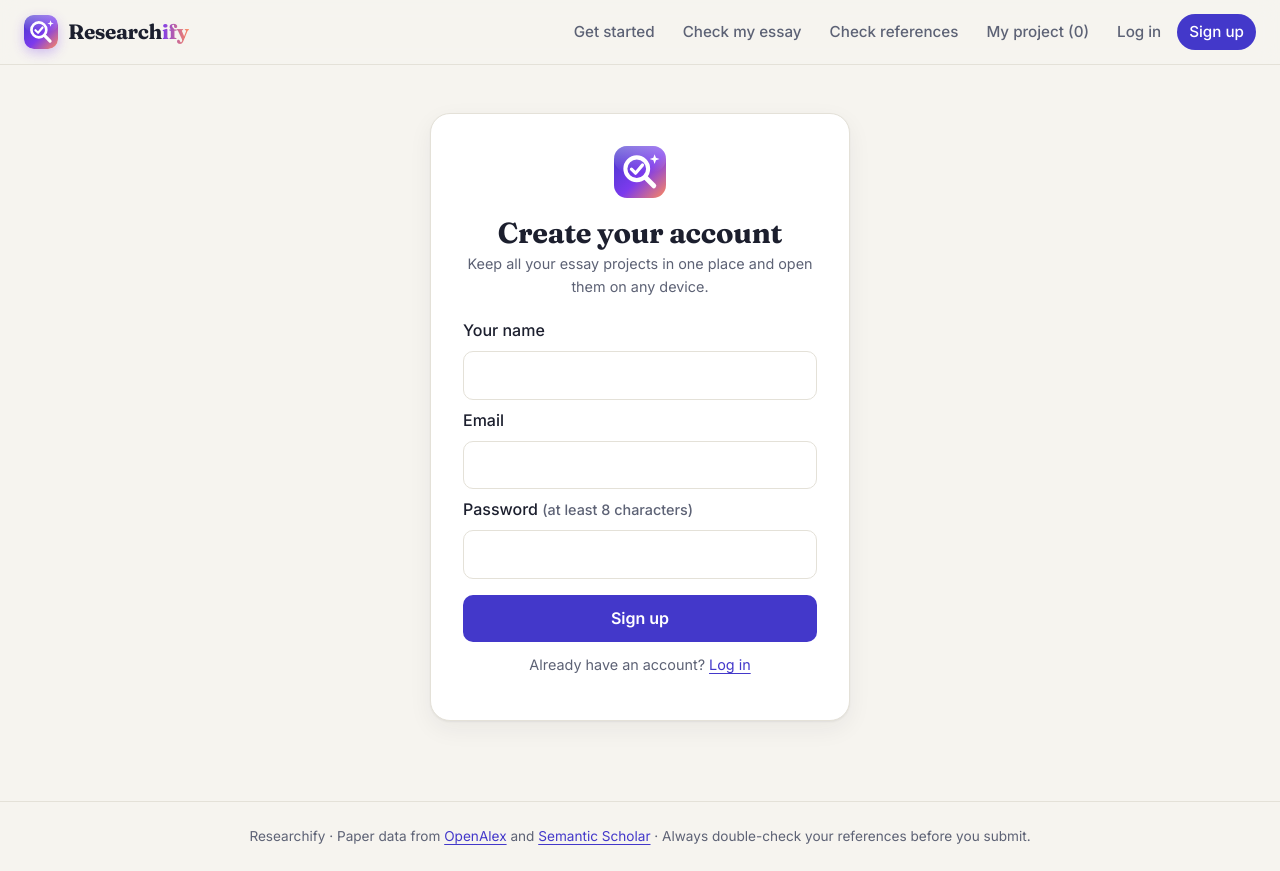
After one commit to michelleshibu08/uni-researcher-helper, a Flask app: page /signup in a window 1280 px wide. The commit adds this page. Run offline with Flask 3, Linux system fonts and the light colour scheme.

Commit message:
Add sign-up and log-in, and save each user's projects to their account
Co-Authored-By: Claude Opus 5.5 (1M context) <noreply@anthropic.com>

```diff
--- a/app.py
+++ b/app.py
@@ -1,9 +1,12 @@
+import os
+import secrets
 from datetime import date
 
 import anthropic
-from flask import Flask, Response, redirect, render_template, request, url_for
+from flask import Flask, Response, abort, g, jsonify, redirect, render_template, request, session, url_for
 from requests import HTTPError, RequestException
 
+import database
 from citations import STYLES
 from claim_checker import check_paragraph
 from essay_checker import check_essay
@@ -14,6 +17,51 @@ from verify_references import check_reference_list, find_doi
 from word_export import essay_docx, reference_list_docx
 
 app = Flask(__name__)
+
+
+def secret_key():
+    """The key Flask uses to sign login cookies so they can't be faked.
+
+    It comes from SECRET_KEY in .env, or is made once and kept in the instance folder.
+    """
+    if os.environ.get("SECRET_KEY"):
+        return os.environ["SECRET_KEY"]
+    path = os.path.join(os.path.dirname(__file__), "instance", "secret_key")
+    if not os.path.exists(path):
+        os.makedirs(os.path.dirname(path), exist_ok=True)
+        with open(path, "w") as file:
+            file.write(secrets.token_hex(32))
+    with open(path) as file:
+        return file.read().strip()
+
+
+app.config.update(
+    SECRET_KEY=secret_key(),
+    SESSION_COOKIE_HTTPONLY=True,  # page scripts can't read the login cookie
+    SESSION_COOKIE_SAMESITE="Lax",  # other websites can't send it along with their requests
+    MAX_CONTENT_LENGTH=5 * 1024 * 1024,  # refuse anything bigger than 5 MB
+)
+database.create_tables()
+
+
+@app.before_request
+def load_user():
+    """Look up who's logged in (if anyone) before every page."""
+    user_id = session.get("user_id")
+    g.user = database.get_user(user_id) if user_id else None
+
+
+def csrf_token():
+    """A random token that our own forms send back, so other sites can't submit them for you."""
+    if "csrf_token" not in session:
+        session["csrf_token"] = secrets.token_hex(16)
+    return session["csrf_token"]
+
+
+def check_csrf():
+    sent = request.form.get("csrf_token") or request.headers.get("X-CSRF-Token")
+    if not sent or not secrets.compare_digest(sent, session.get("csrf_token", "")):
+        abort(400, "This form has expired. Go back, refresh the page and try again.")
 
 
 def error_message(error):
@@ -49,7 +97,9 @@ def saved_data(paper):
 
 
 # Let every page use these. Papers from the last 2 years get a "New" label.
-app.jinja_env.globals.update(STYLES=STYLES, saved_data=saved_data, recent_year=date.today().year - 2)
+app.jinja_env.globals.update(
+    STYLES=STYLES, saved_data=saved_data, recent_year=date.today().year - 2, csrf_token=csrf_token
+)
 
 
 PER_PAGE = 25
@@ -268,6 +318,75 @@ def download_essay():
     )
 
 
+def safe_next(default):
+    """Only follow "next" links within this site, so a login link can't send people elsewhere."""
+    target = request.values.get("next", "")
+    return target if target.startswith("/") and not target.startswith("//") else default
+
+
+@app.route("/signup", methods=["GET", "POST"])
+def signup():
+    error = None
+    name = request.form.get("name", "").strip()
+    email = request.form.get("email", "").strip()
+    if request.method == "POST":
+        check_csrf()
+        password = request.form.get("password", "")
+        if not name or "@" not in email:
+            error = "Please enter your name and a valid email address."
+        elif len(password) < 8:
+            error = "Your password needs at least 8 characters."
+        else:
+            user_id = database.create_user(name, email, password)
+            if user_id is None:
+                error = "There's already an account with that email. Try logging in instead."
+            else:
+                # A fresh session on login stops anyone reusing an old cookie.
+                session.clear()
+                session["user_id"] = user_id
+                return redirect(safe_next(url_for("project")))
+    return render_template("signup.html", name=name, email=email, error=error)
+
+
+@app.route("/login", methods=["GET", "POST"])
+def login():
+    error = None
+    email = request.form.get("email", "").strip()
+    if request.method == "POST":
+        check_csrf()
+        user = database.check_login(email, request.form.get("password", ""))
+        if user:
+            session.clear()
+            session["user_id"] = user["id"]
+            return redirect(safe_next(url_for("project")))
+        # The same message either way, so nobody can find out which emails have accounts.
+        error = "That email and password don't match. Please try again."
+    return render_template("login.html", email=email, error=error)
+
+
+@app.route("/logout", methods=["POST"])
+def logout():
+    check_csrf()
+    session.clear()
+    return redirect(url_for("home"))
+
+
+@app.route("/api/projects", methods=["GET", "PUT"])
+def api_projects():
+    """Load or save the logged-in user's projects."""
+    if not g.user:
+        return jsonify({"error": "Not logged in"}), 401
+    if request.method == "PUT":
+        check_csrf()
+        projects = request.get_json(silent=True)
+        # Only accept a list of projects (MAX_CONTENT_LENGTH already blocks anything huge).
+        if not isinstance(projects, list):
+            return jsonify({"error": "That doesn't look like a list of projects."}), 400
+        database.save_projects(g.user["id"], projects)
+        return jsonify({"saved": True})
+    return jsonify({"projects": database.load_projects(g.user["id"])})
+
+
 if __name__ == "__main__":
     # Port 5000 is taken by AirPlay on Macs, so use 5001 instead.
     app.run(debug=True, port=5001)
--- a/static/project.js
+++ b/static/project.js
@@ -1,5 +1,5 @@
 // The project workspace: sources, plan, writing space and reference list for one essay.
-// Everything is saved in the browser (see storage.js) as soon as it changes.
+// Everything is saved as soon as it changes (see storage.js).
 
 var STATUSES = [
   ["to_read", "To read"],
@@ -470,4 +470,6 @@ function showTabFromAddress() {
 
 renderAll();
 showTabFromAddress();
+// Redraw once the projects saved in the student's account have loaded.
+document.addEventListener("projects-loaded", renderAll);
 window.addEventListener("hashchange", showTabFromAddress);
--- a/static/storage.js
+++ b/static/storage.js
@@ -1,4 +1,6 @@
-// Projects are kept in this browser's storage, so students don't need an account.
+// Projects are kept in this browser's storage so pages load instantly. When a student
+// is logged in, every change is also saved to their account on the server, and their
+// saved projects are loaded from the server when a page opens.
 //
 // A project looks like:
 // { id, name, question, style, papers: [...], plan: [...], draft, wordTarget }
@@ -6,6 +8,12 @@
 
 var STORAGE_KEY = "projects";
 var ACTIVE_KEY = "activeProject";
+// Whose projects the browser copy belongs to: a user ID, or "guest".
+var OWNER_KEY = "projectsOwner";
+
+var page = document.body.dataset;
+var LOGGED_IN = page.loggedIn === "yes";
+var OWNER = LOGGED_IN ? page.userId : "guest";
 
 function readStorage(key, fallback) {
   try {
@@ -38,6 +46,13 @@ function newProject(name) {
 }
 
 function loadProjects() {
+  // Never show one person's projects to someone else using the same browser.
+  // (Projects made as a guest are kept, so they can move into a new account.)
+  var owner = readStorage(OWNER_KEY, "guest");
+  if (owner !== "guest" && owner !== OWNER) {
+    writeStorage(STORAGE_KEY, null);
+    writeStorage(OWNER_KEY, OWNER);
+  }
   var projects = readStorage(STORAGE_KEY, null);
   if (!projects || !projects.length) {
     // Papers saved before projects existed move into a first project.
@@ -55,7 +70,60 @@ function loadProjects() {
 
 function saveProjects(projects) {
   writeStorage(STORAGE_KEY, projects);
+  // A logged-in user's projects only become theirs once the account has loaded,
+  // so a brand-new account can still pick up the guest projects.
+  if (!LOGGED_IN || accountLoaded) {
+    writeStorage(OWNER_KEY, OWNER);
+  }
   updateProjectCount();
+  if (LOGGED_IN) {
+    saveToAccountSoon(projects);
+  }
+}
+
+// Typing saves on every key press, so wait until the student pauses for a second
+// before sending the projects to the server, instead of sending hundreds of requests.
+var saveTimer = null;
+var accountLoaded = false;
+function saveToAccountSoon(projects) {
+  if (!accountLoaded) {
+    // Don't overwrite the account before we've seen what's in it.
+    return;
+  }
+  clearTimeout(saveTimer);
+  saveTimer = setTimeout(function () {
+    fetch(page.projectsUrl, {
+      method: "PUT",
+      headers: { "Content-Type": "application/json", "X-CSRF-Token": page.csrf },
+      body: JSON.stringify(projects)
+    });
+  }, 1000);
+}
+
+// When a logged-in page opens, fetch the projects saved in the account.
+function loadFromAccount() {
+  if (!LOGGED_IN) {
+    return;
+  }
+  // Remember what this browser had before, in case the account is brand new.
+  var guestProjects = readStorage(OWNER_KEY, "guest") === "guest" ? readStorage(STORAGE_KEY, null) : null;
+  fetch(page.projectsUrl)
+    .then(function (response) { return response.json(); })
+    .then(function (data) {
+      accountLoaded = true;
+      if (data.projects && data.projects.length) {
+        writeStorage(STORAGE_KEY, data.projects);
+        writeStorage(OWNER_KEY, OWNER);
+      } else if (guestProjects && guestProjects.length) {
+        // A new account keeps the projects the student made before signing up.
+        writeStorage(STORAGE_KEY, guestProjects);
+        writeStorage(OWNER_KEY, OWNER);
+        saveToAccountSoon(guestProjects);
+      }
+      updateProjectCount();
+      // Let the page redraw with the account's projects.
+      document.dispatchEvent(new Event("projects-loaded"));
+    });
 }
 
 function activeProject(projects) {
@@ -83,3 +151,11 @@ function updateProjectCount() {
     counter.textContent = activeProject(loadProjects()).papers.length;
   }
 }
+
+// Logging out clears this browser's copy, so the next person can't see it.
+document.addEventListener("submit", function (event) {
+  if (event.target.classList.contains("nav-form")) {
+    writeStorage(STORAGE_KEY, null);
+    writeStorage(OWNER_KEY, "guest");
+  }
+});
--- a/static/style.css
+++ b/static/style.css
@@ -580,3 +580,47 @@ button.small { padding: 5px 12px; font-size: 0.85rem; }
   .paper-actions select { flex: 1 1 100%; }
   .tab { padding: 8px 6px; font-size: 0.85rem; }
 }
+
+/* ---------- Accounts ---------- */
+.nav { align-items: center; }
+.nav-form { display: inline-flex; align-items: center; gap: 4px; margin: 0; }
+.nav-user { padding: 6px 4px 6px 12px; color: var(--text); font-weight: 600; font-size: 0.95rem; }
+.link-button {
+  padding: 6px 12px;
+  color: var(--muted);
+  background: transparent;
+  border-radius: 999px;
+  font-weight: 500;
+  font-size: 0.95rem;
+}
+.link-button:hover { background: var(--accent-soft); color: var(--accent); filter: none; }
+.nav a.nav-signup { color: var(--accent-text); background: var(--accent); }
+.nav a.nav-signup:hover { color: var(--accent-text); background: var(--accent); filter: brightness(1.08); }
+
+.auth-card {
+  max-width: 420px;
+  margin: 16px auto;
+  padding: 32px;
+  text-align: center;
+  background: var(--card);
+  border: 1px solid var(--border);
+  border-radius: 20px;
+  box-shadow: var(--shadow);
+}
+.auth-card h1 { margin: 12px 0 4px; font-size: 1.8rem; }
+.auth-card form { text-align: left; margin: 20px 0 12px; }
+.auth-card form button { width: 100%; margin-top: 8px; }
+.form-error { border-color: var(--not-supported); color: var(--not-supported); }
+
+.account-banner {
+  display: flex;
+  flex-wrap: wrap;
+  align-items: center;
+  gap: 8px 16px;
+  margin-bottom: 20px;
+  padding: 14px 18px;
+  background: var(--accent-soft);
+  border-radius: var(--radius);
+  font-size: 0.92rem;
+}
+.account-banner a { font-weight: 600; }
--- /dev/null
+++ b/templates/_auth_form.html
@@ -0,0 +1,6 @@
+{# The parts the sign-up and log-in forms share. #}
+<input type="hidden" name="csrf_token" value="{{ csrf_token() }}">
+<input type="hidden" name="next" value="{{ request.values.get('next', '') }}">
+{% if error %}
+  <p class="message form-error">{{ error }}</p>
+{% endif %}
--- a/templates/base.html
+++ b/templates/base.html
@@ -10,7 +10,8 @@
   <link rel="icon" type="image/svg+xml" href="{{ url_for('static', filename='logo.svg') }}">
   <link rel="stylesheet" href="{{ url_for('static', filename='style.css') }}">
 </head>
-<body>
+<body data-logged-in="{{ 'yes' if g.user else 'no' }}" data-user-id="{{ g.user.id if g.user else '' }}" data-csrf="{{ csrf_token() }}"
+      data-projects-url="{{ url_for('api_projects') }}">
   <header>
     <a class="logo" href="{{ url_for('home') }}">
       <img class="logo-mark" src="{{ url_for('static', filename='logo.svg') }}" alt="" width="34" height="34">
@@ -21,6 +22,16 @@
       <a href="{{ url_for('essay') }}">Check my essay</a>
       <a href="{{ url_for('verify') }}">Check references</a>
       <a class="nav-project" href="{{ url_for('project') }}">My project (<span id="saved-count">0</span>)</a>
+      {% if g.user %}
+        <form class="nav-form" action="{{ url_for('logout') }}" method="post">
+          <input type="hidden" name="csrf_token" value="{{ csrf_token() }}">
+          <span class="nav-user">Hi, {{ g.user.name.split()[0] }}</span>
+          <button type="submit" class="link-button">Log out</button>
+        </form>
+      {% else %}
+        <a href="{{ url_for('login', next=request.path) }}">Log in</a>
+        <a class="nav-signup" href="{{ url_for('signup', next=request.path) }}">Sign up</a>
+      {% endif %}
     </nav>
   </header>
   <main>
@@ -34,6 +45,7 @@
   <script src="{{ url_for('static', filename='storage.js') }}"></script>
   <script>
     updateProjectCount();
+    loadFromAccount();
 
     // Searching can take a few seconds when the API is busy, so show that it's working.
     document.querySelectorAll("form").forEach(function (form) {
--- a/templates/essay.html
+++ b/templates/essay.html
@@ -7,7 +7,7 @@
 <p class="details">
   Paste your essay and your reference list. You'll get one report showing citations with no reference,
   references you never cite, references that look made up, and claims your sources don't back up.
-  Works with author-date styles like APA and Harvard. Nothing you paste is saved.
+  Works with author-date styles like APA and Harvard.
 </p>
 
 <form class="claim" action="{{ url_for('essay') }}" method="post">
--- a/templates/index.html
+++ b/templates/index.html
@@ -3,7 +3,7 @@
 {% block content %}
 {% if not query %}
   <section class="hero">
-    <p class="eyebrow">Free for every student · No sign-up</p>
+    <p class="eyebrow">Free for every student</p>
     <h1>Write with sources you can <em>actually</em> trust</h1>
     <p>Everything for your essay in one place: find papers, take notes, plan, write with perfect references, and check your sources before you hand it in.</p>
   </section>
@@ -58,7 +58,6 @@
     </a>
   </div>
 
-  <p class="promise">Free · No sign-up · No ads · Nothing you paste is saved</p>
 {% endif %}
 
 {% if error %}
--- a/templates/project.html
+++ b/templates/project.html
@@ -3,6 +3,12 @@
 {% block title %}My project · Researchify{% endblock %}
 
 {% block content %}
+{% if not g.user %}
+  <div class="account-banner">
+    <span>Your projects are only saved in this browser. Sign up to keep them safe and open them on any device.</span>
+    <a href="{{ url_for('signup', next='/project') }}">Sign up free →</a>
+  </div>
+{% endif %}
 <div class="project-bar">
   <label>
     Project
--- /dev/null
+++ b/templates/signup.html
@@ -0,0 +1,22 @@
+{% extends "base.html" %}
+
+{% block title %}Sign up · Researchify{% endblock %}
+
+{% block content %}
+<section class="auth-card">
+  <img src="{{ url_for('static', filename='logo.svg') }}" alt="" width="52" height="52">
+  <h1>Create your account</h1>
+  <p class="details">Keep all your essay projects in one place and open them on any device.</p>
+  <form class="claim" action="{{ url_for('signup') }}" method="post">
+    {% include "_auth_form.html" %}
+    <label for="name">Your name</label>
+    <input type="text" id="name" name="name" value="{{ name }}" autocomplete="name" required>
+    <label for="email">Email</label>
+    <input type="email" id="email" name="email" value="{{ email }}" autocomplete="email" required>
+    <label for="password">Password <span class="details">(at least 8 characters)</span></label>
+    <input type="password" id="password" name="password" autocomplete="new-password" minlength="8" required>
+    <button type="submit">Sign up</button>
+  </form>
+  <p class="details">Already have an account? <a href="{{ url_for('login', next=request.values.get('next', '')) }}">Log in</a></p>
+</section>
+{% endblock %}
```
Also changed, not shown: database.py (added, +92 -0 lines), templates/login.html (added, +20 -0 lines), README.md.
